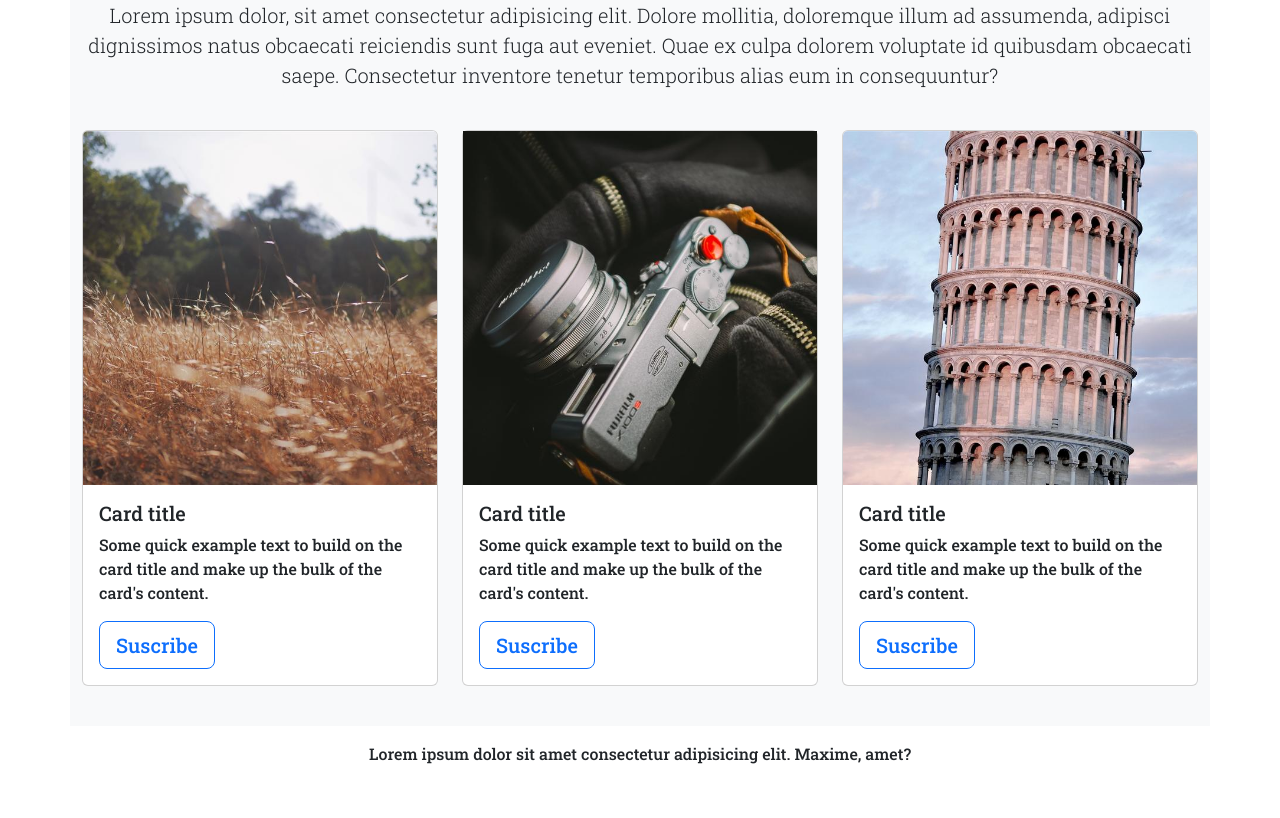
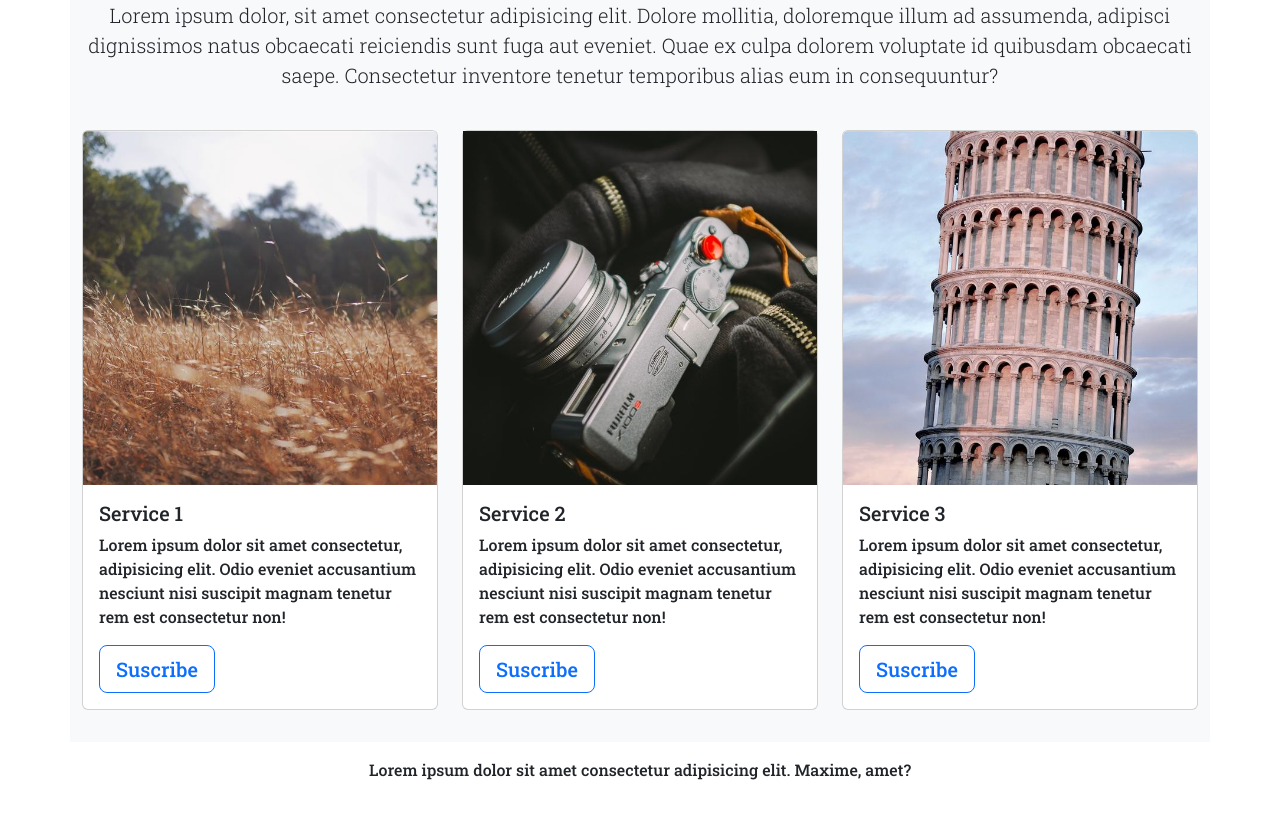
Before and after one commit to lautajam/form-validation-with-sass, a website: page services.html in a window 1280 px wide. Shown: the part 472-1290 px from the top of the page. Drawn offline with Linux system fonts and the light colour scheme.

Commit message:
i changed the titles and texts of service letters

```diff
--- a/services.html
+++ b/services.html
@@ -49,13 +49,13 @@
         <h1 class="text-center p-5 pb-3 display-6">Services</h1>
         <p class="lead text-center">Lorem ipsum dolor, sit amet consectetur adipisicing elit. Dolore mollitia, doloremque illum ad assumenda, adipisci dignissimos natus obcaecati reiciendis sunt fuga aut eveniet. Quae ex culpa dolorem voluptate id quibusdam obcaecati saepe. Consectetur inventore tenetur temporibus alias eum in consequuntur?
         </p>
-        <div class="row py-4">
+        <div class="row py-4 pb-3">
             <div class="col-12 col-md-4 mb-3">
                 <div class="card">
                     <img src="resources/services-card-1.jpg" class="card-img-top" alt="...">
                     <div class="card-body">
-                      <h5 class="card-title">Card title</h5>
-                      <p class="card-text">Some quick example text to build on the card title and make up the bulk of the card's content.</p>
+                      <h5 class="card-title">Service 1</h5>
+                      <p class="card-text">Lorem ipsum dolor sit amet consectetur, adipisicing elit. Odio eveniet accusantium nesciunt nisi suscipit magnam tenetur rem est consectetur non!</p>
                       <button class="btn btn-outline-primary btn-lg" type="button" data-bs-toggle="modal" data-bs-target="#modal-card-1">
                           Suscribe
                       </button>
@@ -66,8 +66,8 @@
                 <div class="card">
                     <img src="resources/services-card-2.jpg" alt="...">
                     <div class="card-body">
-                      <h5 class="card-title">Card title</h5>
-                      <p class="card-text">Some quick example text to build on the card title and make up the bulk of the card's content.</p>
+                      <h5 class="card-title">Service 2</h5>
+                      <p class="card-text">Lorem ipsum dolor sit amet consectetur, adipisicing elit. Odio eveniet accusantium nesciunt nisi suscipit magnam tenetur rem est consectetur non!</p>
                       <button class="btn btn-outline-primary btn-lg" type="button" data-bs-toggle="modal" data-bs-target="#modal-card-2">
                           Suscribe
                       </button>
@@ -78,8 +78,8 @@
                 <div class="card">
                     <img src="resources/services-card-3.jpg" class="card-img-top" alt="...">
                     <div class="card-body">
-                      <h5 class="card-title">Card title</h5>
-                      <p class="card-text">Some quick example text to build on the card title and make up the bulk of the card's content.</p>
+                      <h5 class="card-title">Service 3</h5>
+                      <p class="card-text">Lorem ipsum dolor sit amet consectetur, adipisicing elit. Odio eveniet accusantium nesciunt nisi suscipit magnam tenetur rem est consectetur non!</p>
                       <button class="btn btn-outline-primary btn-lg" type="button" data-bs-toggle="modal" data-bs-target="#modal-card-3">
                         Suscribe
                     </button>
```
